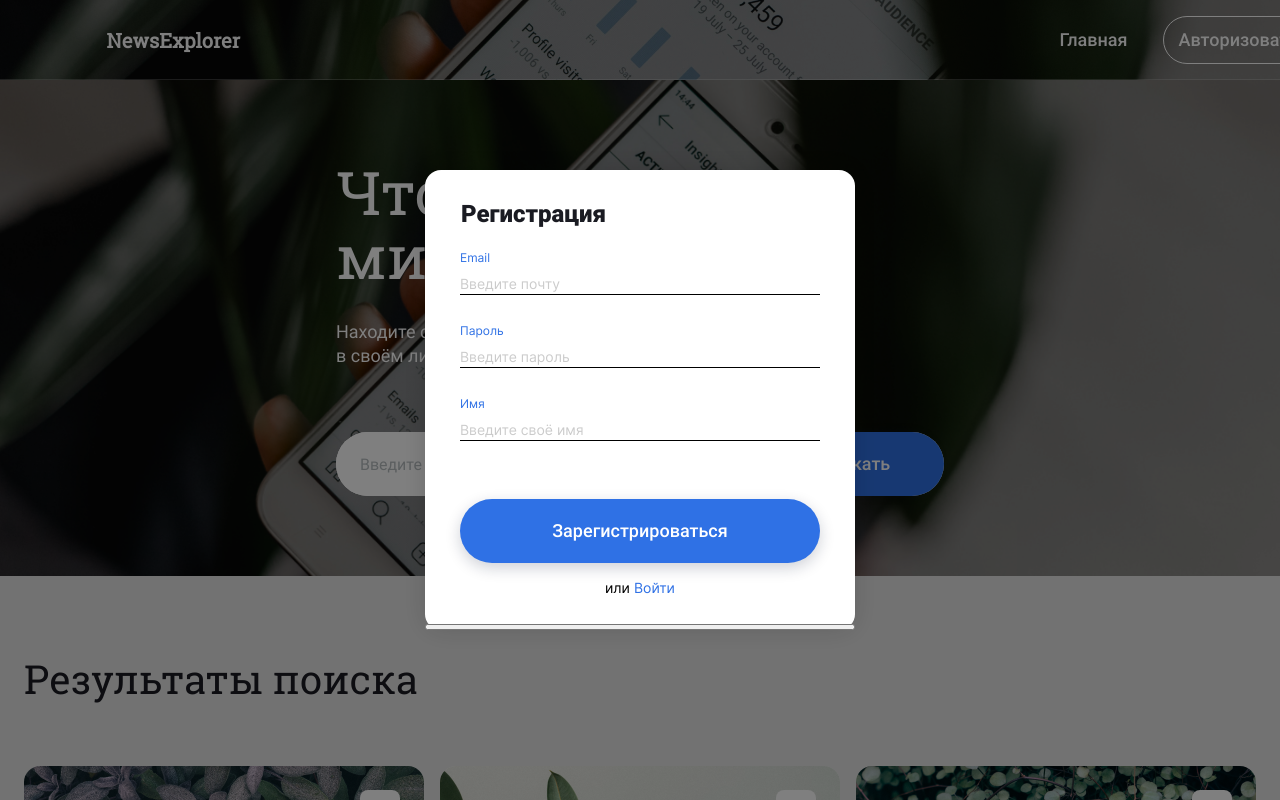
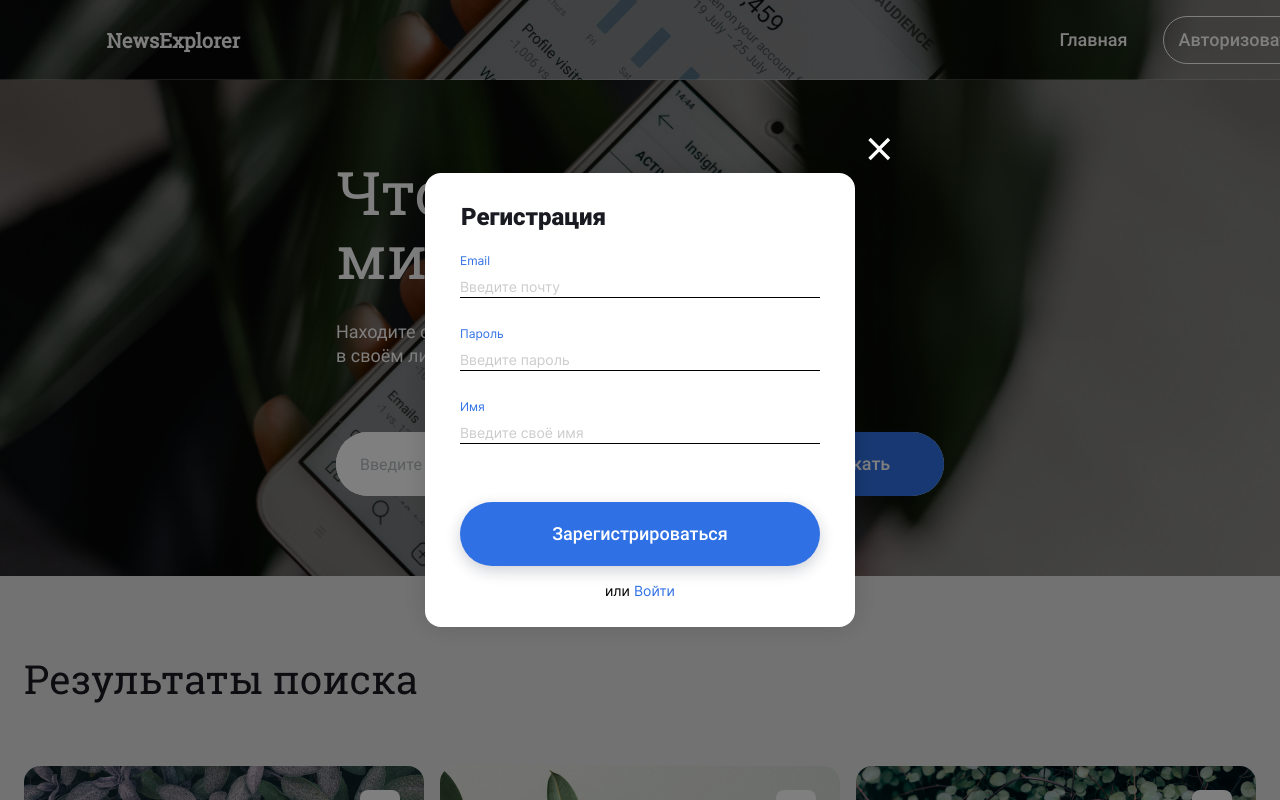
Before and after one commit to Vladimir-art/news-explorer-frontend, a React (Create React App) app: page / in a window 1280 px wide. Shown: the top 800 px of the page. Built offline with nearby package versions, Linux system fonts and the light colour scheme.

Commit message:
register-container__close

```diff
--- a/src/blocks/register-container/__close/register-container__close.css
+++ b/src/blocks/register-container/__close/register-container__close.css
@@ -0,0 +1,21 @@
+.register-container__close {
+  margin: 4px;
+  padding: 0;
+
+  width: 40px;
+  height: 40px;
+  border: none;
+  position: absolute;
+  bottom: 100%;
+  left: 100%;
+  background-image: url('../../../images/close.svg');
+  background-color: transparent;
+  background-repeat: no-repeat;
+  background-position: center;
+  transition: all .3s ease;
+}
+
+.register-container__close:hover {
+  cursor: pointer;
+  opacity: .6;
+}
--- a/src/components/Register/Register.js
+++ b/src/components/Register/Register.js
@@ -25,7 +25,7 @@ function Register() {
           <button className="register-container__button" type="submit">Зарегистрироваться</button>
           <p className="register-container__choice">или <a className="register-container__link" href="#">Войти</a></p>
         </fieldset>
-        <button className="register-container__close" type="button"></button>
+        <button className="register-container__close" type="reset" aria-label="Close"></button>
       </form>
     </section>
   );
```
